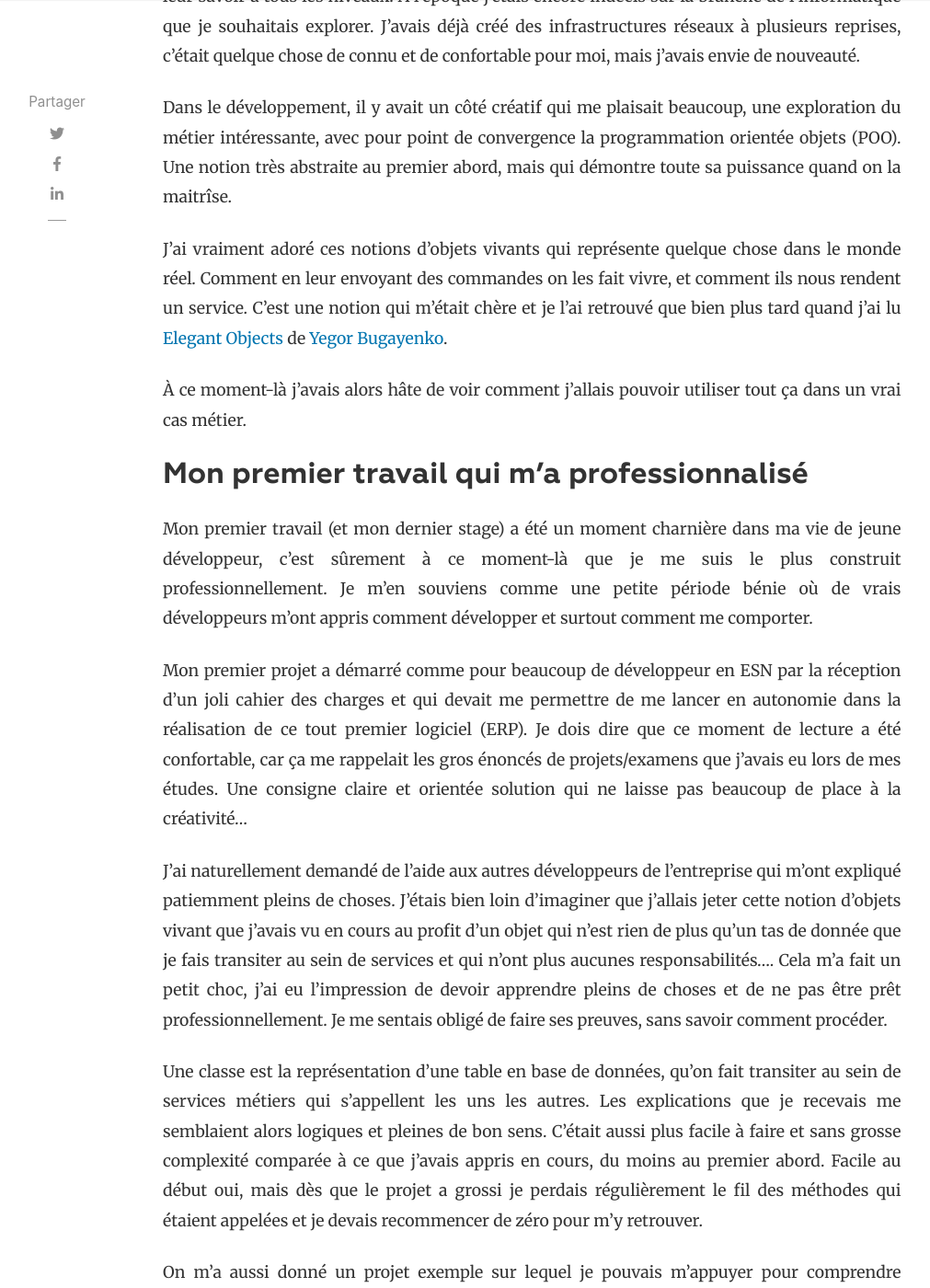
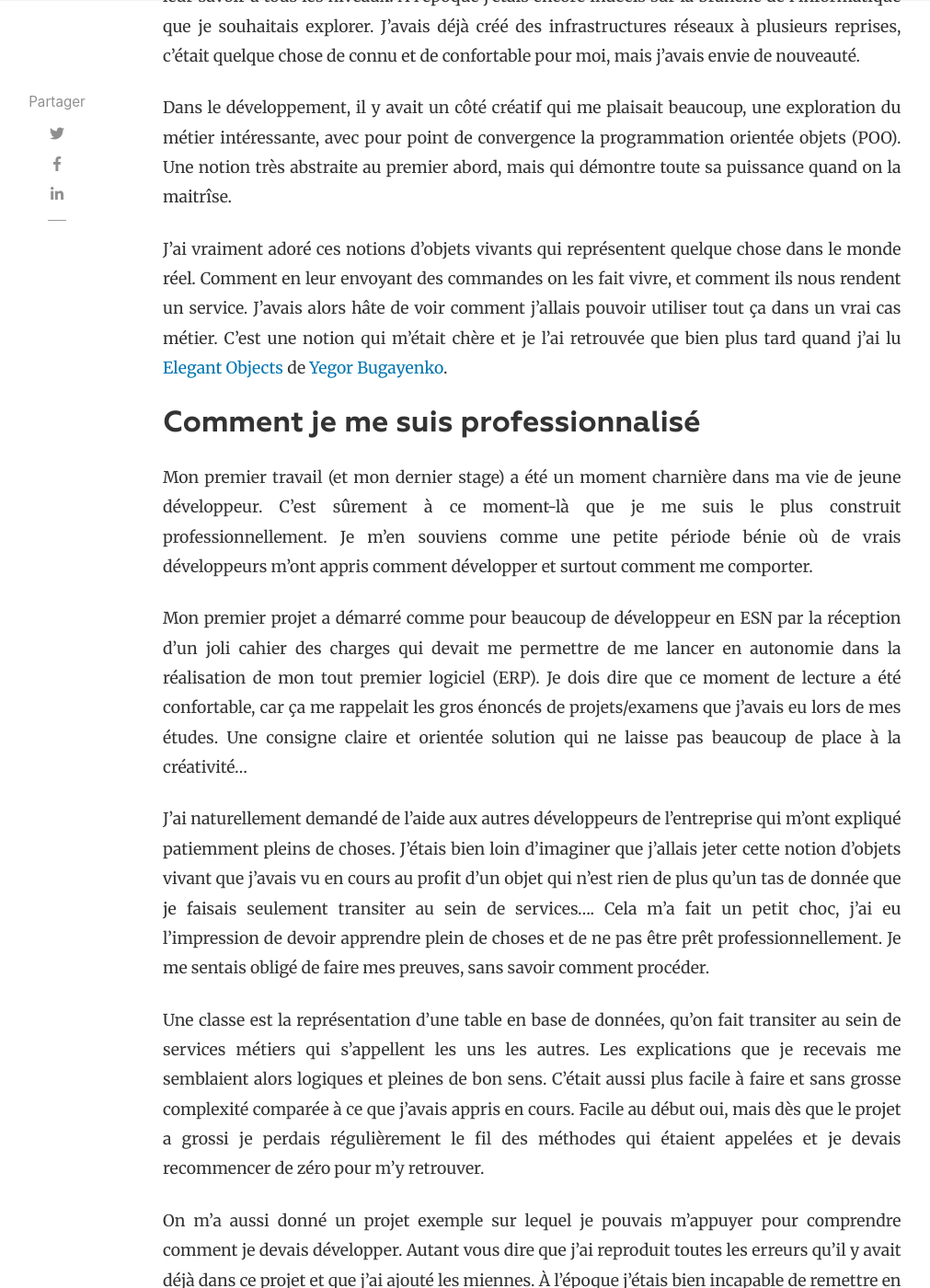
Before and after one commit to Primobox/primobox.github.io, a Jekyll site: the page built from _posts/2022-02-23-retrospective-d-une-carriere-de-jeune-developpeur-1.md, in a window 1280 px wide and 1400 px high, scrolled down 1118 px. Shown: the whole window at 92% size, without its empty margins (108-1119 px from the left). Built offline with Jekyll 4.4.1, drawn with Linux system fonts in a browser that asks for light colours; nearby versions of some CDN libraries; comment, search, counter and statistics services are not loaded; some of the changed text lies outside the part shown.

Commit message:
Formulations

```diff
--- a/_posts/2022-02-23-retrospective-d-une-carriere-de-jeune-developpeur-1.md
+++ b/_posts/2022-02-23-retrospective-d-une-carriere-de-jeune-developpeur-1.md
@@ -8,31 +8,29 @@
 hidden: false # à changer pour masquer l'article ou non
 ---
 
-Cela fait maintenant 5 ans que j'ai terminé mes études et pourtant je n'ai eu de cesse de revoir ma définition de ce que c'est qu'être un développeur.
+Cela fait maintenant 5 ans que j'ai terminé mes études et pourtant je n'ai eu de cesse de revoir ma définition de ce qu'est un développeur.
 
 Cet article est une rétrospective de ma carrière et de comment j'en suis arrivé à changer la vision de mon travail.
 
-## Mes études qui m'ont formé
+## Pourquoi devenir développeur ?
 Je pense que j'ai eu de la chance dans mes études, j'ai eu de super profs qui ont su transmettre leur savoir à tous les niveaux. À l'époque j'étais encore indécis sur la branche de l'informatique que je souhaitais explorer. J'avais déjà créé des infrastructures réseaux à plusieurs reprises, c'était quelque chose de connu et de confortable pour moi, mais j'avais envie de nouveauté.
 
 Dans le développement, il y avait un côté créatif qui me plaisait beaucoup, une exploration du métier intéressante, avec pour point de convergence la programmation orientée objets (POO). Une notion très abstraite au premier abord, mais qui démontre toute sa puissance quand on la maitrîse.
 
-J'ai vraiment adoré ces notions d'objets vivants qui représente quelque chose dans le monde réel. Comment en leur envoyant des commandes on les fait vivre, et comment ils nous rendent un service. C'est une notion qui m'était chère et je l'ai retrouvé que bien plus tard quand j'ai lu [Elegant Objects](https://www.elegantobjects.org/) de [Yegor Bugayenko](https://www.yegor256.com/).
+J'ai vraiment adoré ces notions d'objets vivants qui représentent quelque chose dans le monde réel. Comment en leur envoyant des commandes on les fait vivre, et comment ils nous rendent un service. J'avais alors hâte de voir comment j'allais pouvoir utiliser tout ça dans un vrai cas métier. C'est une notion qui m'était chère et je l'ai retrouvée que bien plus tard quand j'ai lu [Elegant Objects](https://www.elegantobjects.org/) de [Yegor Bugayenko](https://www.yegor256.com/).
 
-À ce moment-là j'avais alors hâte de voir comment j'allais pouvoir utiliser tout ça dans un vrai cas métier.
+## Comment je me suis professionnalisé
 
-## Mon premier travail qui m'a professionnalisé
+Mon premier travail (et mon dernier stage) a été un moment charnière dans ma vie de jeune développeur. C'est sûrement à ce moment-là que je me suis le plus construit professionnellement. Je m'en souviens comme une petite période bénie où de vrais développeurs m'ont appris comment développer et surtout comment me comporter.
 
-Mon premier travail (et mon dernier stage) a été un moment charnière dans ma vie de jeune développeur, c'est sûrement à ce moment-là que je me suis le plus construit professionnellement. Je m'en souviens comme une petite période bénie où de vrais développeurs m'ont appris comment développer et surtout comment me comporter.
-
-Mon premier projet a démarré comme pour beaucoup de développeur en ESN par la réception d'un joli cahier des charges et qui devait me permettre de me lancer en autonomie dans la réalisation de ce tout premier logiciel (ERP).
+Mon premier projet a démarré comme pour beaucoup de développeur en ESN par la réception d'un joli cahier des charges qui devait me permettre de me lancer en autonomie dans la réalisation de mon tout premier logiciel (ERP).
 Je dois dire que ce moment de lecture a été confortable, car ça me rappelait les gros énoncés de projets/examens que j'avais eu lors de mes études. Une consigne claire et orientée solution qui ne laisse pas beaucoup de place à la créativité...
 
 J'ai naturellement demandé de l'aide aux autres développeurs de l'entreprise qui m'ont expliqué patiemment pleins de choses.
-J'étais bien loin d'imaginer que j'allais jeter cette notion d'objets vivant que j'avais vu en cours au profit d'un objet qui n'est rien de plus qu'un tas de donnée que je fais transiter au sein de services et qui n'ont plus aucunes responsabilités....
-Cela m'a fait un petit choc, j'ai eu l'impression de devoir apprendre pleins de choses et de ne pas être prêt professionnellement. Je me sentais obligé de faire ses preuves, sans savoir comment procéder.
+J'étais bien loin d'imaginer que j'allais jeter cette notion d'objets vivant que j'avais vu en cours au profit d'un objet qui n'est rien de plus qu'un tas de donnée que je faisais seulement transiter au sein de services....
+Cela m'a fait un petit choc, j'ai eu l'impression de devoir apprendre plein de choses et de ne pas être prêt professionnellement. Je me sentais obligé de faire mes preuves, sans savoir comment procéder.
 
-Une classe est la représentation d'une table en base de données, qu'on fait transiter au sein de services métiers qui s'appellent les uns les autres. Les explications que je recevais me semblaient alors logiques et pleines de bon sens. C'était aussi plus facile à faire et sans grosse complexité comparée à ce que j'avais appris en cours, du moins au premier abord.
+Une classe est la représentation d'une table en base de données, qu'on fait transiter au sein de services métiers qui s'appellent les uns les autres. Les explications que je recevais me semblaient alors logiques et pleines de bon sens. C'était aussi plus facile à faire et sans grosse complexité comparée à ce que j'avais appris en cours.
 Facile au début oui, mais dès que le projet a grossi je perdais régulièrement le fil des méthodes qui étaient appelées et je devais recommencer de zéro pour m'y retrouver.
 
 On m'a aussi donné un projet exemple sur lequel je pouvais m'appuyer pour comprendre comment je devais développer.
@@ -55,15 +53,15 @@
 
 Au final et malgré tout ce que j'ai dit, je garde un très bon souvenir de ce projet. Il s'est bien passé et le client a été super content !
 
-Ce qui a suivi dans cette entreprise est une suite de projets sur les mêmes bases, mais ce premier projet a posé les bases pour que j'apprenne à me comporter en tant que professionnel :
+Ce qui a suivi dans cette entreprise est une suite de projets sur les mêmes bases, qui m'ont appris à me comporter en tant que professionnel :
 * Justifier mes choix quand on me le demande
 * M'engager à fond dans les développements
 * Dire "non" quand les demandes sont déraisonnables
-* Gérant mon temps et les priorités
+* Gérer mon temps et les priorités
 * Ne pas céder à la pression
 * Travailler en équipe
 
-Sans le savoir j'appliquai beaucoup de conseils tirés du livre [Clean Coder](https://www.oreilly.com/library/view/the-clean-coder/9780132542913/) de [Bob Martin](http://cleancoder.com/products). Ces progrès je les dois essentiellement à mon manager de l'époque qui m'a accordé très facilement sa confiance. Avec le recul, je pense que j'ai eu beaucoup de chance de l'avoir.
+Sans le savoir j'appliquais beaucoup de conseils tirés du livre [Clean Coder](https://www.oreilly.com/library/view/the-clean-coder/9780132542913/) de [Bob Martin](http://cleancoder.com/products). Ces progrès je les dois essentiellement à mon manager de l'époque qui m'a accordé très facilement sa confiance. Avec le recul, je pense que j'ai eu beaucoup de chance de l'avoir.
 
 ## PRIMOBOX : L'entreprise qui m'a fait grandir
 
```
Also changed, not shown: other parts of _posts/2022-02-23-retrospective-d-une-carriere-de-jeune-developpeur-1.md (+2 -2 lines).
